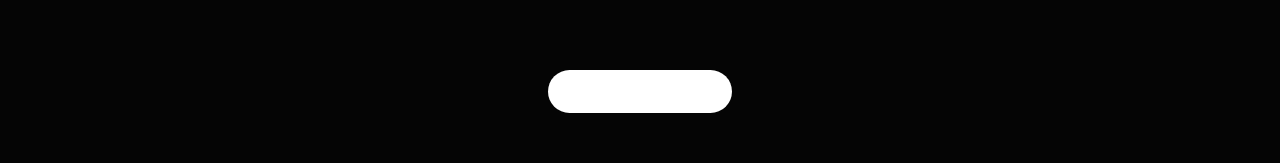
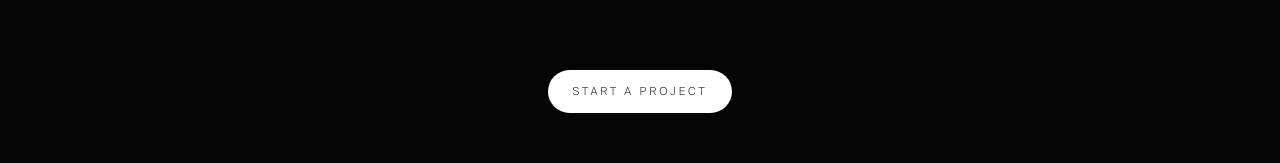
Before and after one commit to Cr4N31/Visium-Studios, a React (Vite) app in the folder visium_studios/: page /work/atrium-realty in a window 1280 px wide. Shown: the part 2889-3052 px from the top of the page. Built offline with nearby package versions, Linux system fonts and the light colour scheme.

Commit message:
refactor: update text color in CaseStudy component for improved visibility

```diff
--- a/visium_studios/src/components/work/CaseStudy.jsx
+++ b/visium_studios/src/components/work/CaseStudy.jsx
@@ -320,7 +320,7 @@ function CaseStudy() {
               ctaMorph.onPointerMove(event);
               ctaMagnetic.onPointerMove(event);
             }}
-            className="hero-cta relative isolate inline-flex items-center justify-center overflow-hidden rounded-full border border-white/15 bg-white px-6 py-3 text-[11px] uppercase tracking-[0.26em] text-white/80 transition hover:bg-white/10"
+            className="hero-cta relative isolate inline-flex items-center justify-center overflow-hidden rounded-full border border-white/15 bg-white px-6 py-3 text-[11px] uppercase tracking-[0.26em] text-black/80 transition hover:bg-white/10"
           >
             <Motion.span
               aria-hidden="true"
```
